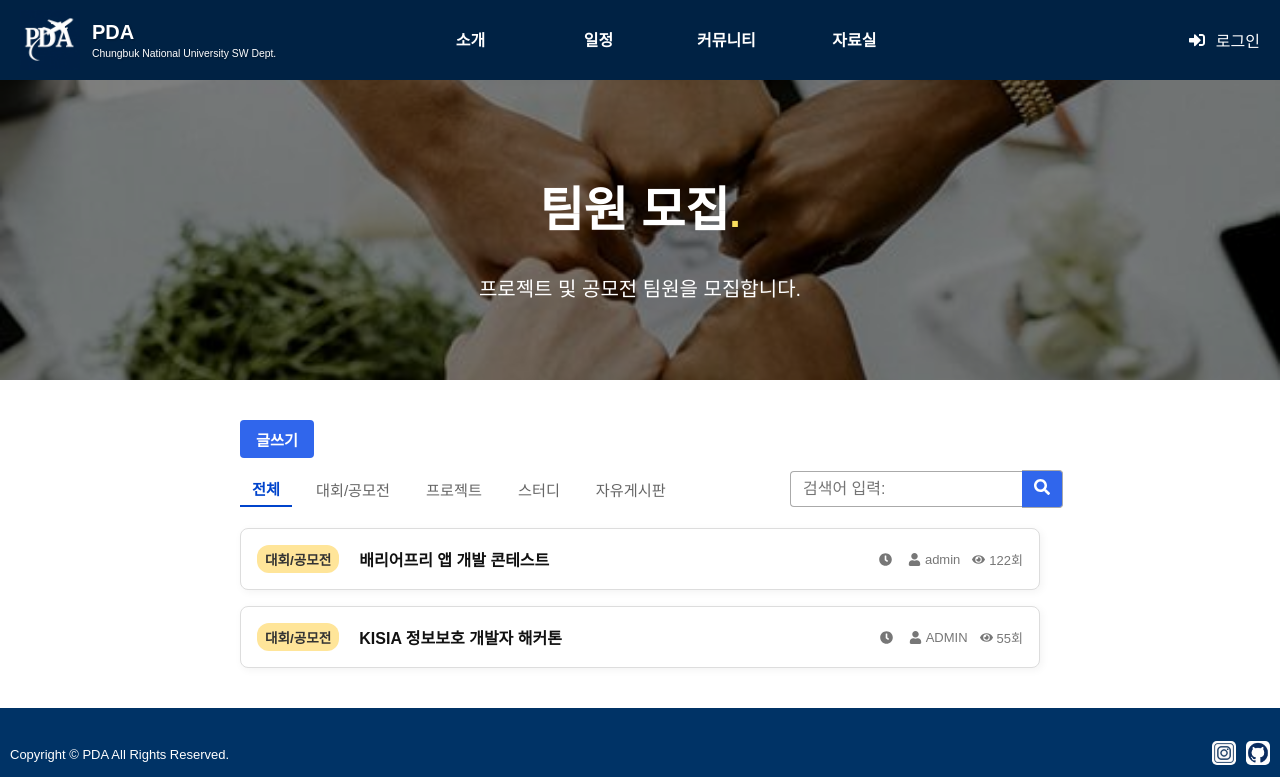
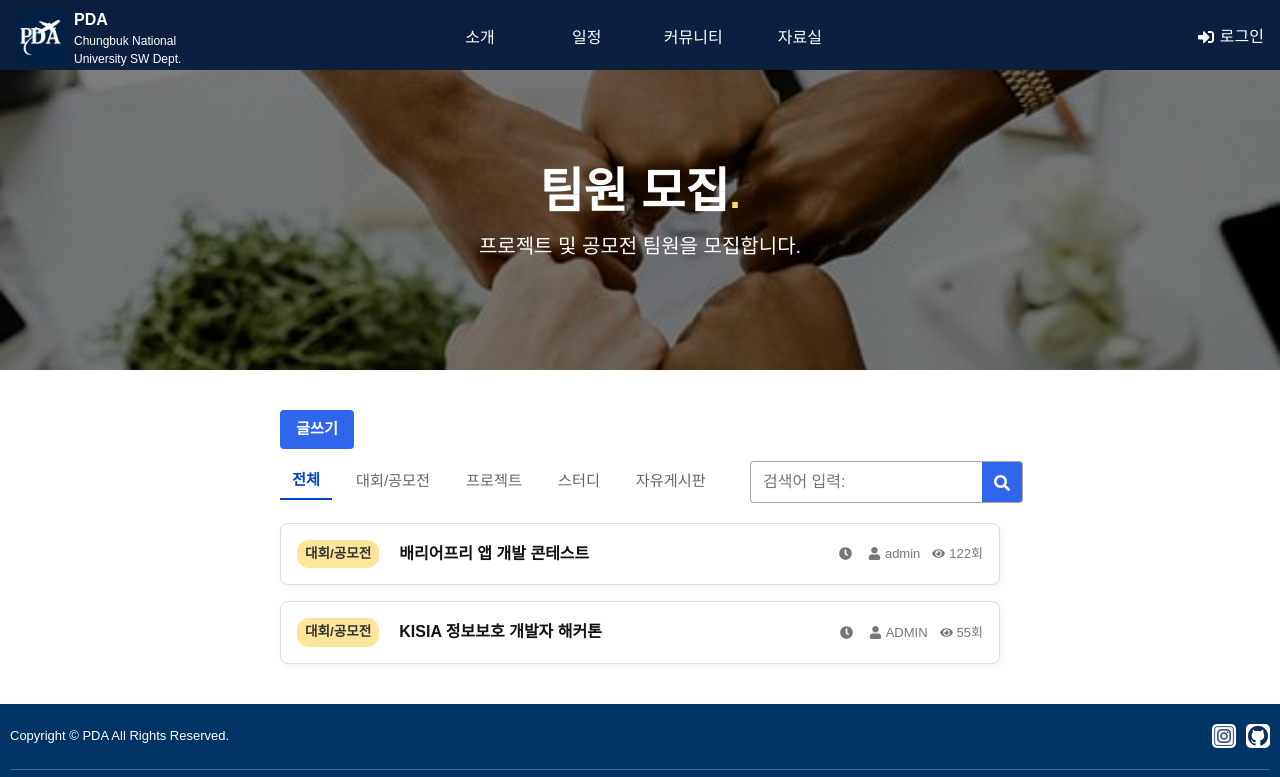
Before and after one commit to junhyeon-devops/club-website-infra, a React (Create React App) app: page /community/recuit in a window 1280 px wide. Shown: the top 777 px of the page. Built offline with nearby package versions, Linux system fonts and the light colour scheme; what quill2-image-uploader would draw is missing.

Commit message:
헤더 bootstrap 수정

```diff
--- a/package.json
+++ b/package.json
@@ -18,6 +18,7 @@
     "quill": "^2.0.3",
     "quill2-image-uploader": "^1.0.4",
     "react": "^19.1.0",
+    "react-bootstrap": "^2.10.10",
     "react-datepicker": "^8.4.0",
     "react-dom": "^19.1.0",
     "react-helmet": "^6.1.0",
--- a/src/App.js
+++ b/src/App.js
@@ -1,5 +1,6 @@
 import React from 'react';
 import { BrowserRouter as Router, Routes, Route } from 'react-router-dom';
+import 'bootstrap/dist/css/bootstrap.min.css';
 
 import Calendar from './pages/Calendar';
 import Header from './components/Header';
--- a/src/components/Header.css
+++ b/src/components/Header.css
@@ -1,250 +1,189 @@
-/* Header.css */
 .header-wrapper {
-  position: relative;
-  z-index: 10;
-  height: 10vh;
+  background-color: #0d1f3f;
+  color: white;
+  font-family: sans-serif;
+  z-index: 100;
+  height: 70px;
+  overflow: visible;
+  position: fixed;
+  top: 0;
+  left: 0;
+  width: 100%;
 }
 
-.hover-zone {
-  position: relative;
-  z-index: 10;
+body {
+  padding-top: 70px;
 }
 
-.header {
-  background-color: #002244;
-  height: 10vh;
-  display: flex;
-  justify-content: space-between;
-  align-items: center;
-  padding: 0 20px;
+.logo-text {
+  text-align: left;
 }
 
-.logo-section {
-  min-width: 200px;
+.header-wrapper .fw-bold {
+  font-size: 1rem;
 }
 
-.logo-link {
-  text-decoration: none;
-  color: inherit;
+.header-wrapper .text-start div:last-child {
+  font-size: 0.65rem;
+  line-height: 1.1;
 }
 
-.logo-container {
-  display: flex;
-  align-items: center;
-  gap: 12px;
+.header-wrapper img {
+  height: 50px !important;
 }
 
-.logo-image {
-  height: 7.5vh;
+/* 🔹 메뉴 아이템 스타일 */
+.nav-item {
+  position: relative;
+  cursor: pointer;
+  font-weight: 500;
+  padding: 8px 4px;
+  color: white;
 }
 
-.logo-text-group {
+/* 🔹 기본 상태에서는 강조선 없음 */
+.nav-item::after {
+  content: '';
+  position: absolute;
+  bottom: -19px;
+  left: 0;
+  width: 100%;
+  height: 3px;
+  background-color: white;
+  opacity: 0;
+  transition: opacity 0.2s ease;
+}
+
+/* 🔹 hover 시 강조선 표시 */
+.nav-item:hover::after {
+  opacity: 1;
+}
+
+/* ✅ PC 드롭다운 */
+.mega-dropdown {
+  position: absolute;
+  top: 70px;
+  left: 0;
+  width: 100%;
+  background-color: #ffffff;
+  padding: 20px 0;
+  border-top: 1px solid #333;
+  z-index: 1000;
+}
+
+.dropdown-col {
   display: flex;
   flex-direction: column;
-  justify-content: center;
-  line-height: 1.2;
-  text-shadow: 1px 1px 2px rgba(0, 0, 0, 0.3);
+  padding: 0 15px;
+  color: #aaa;
+  border-right: 1px solid #333;
+  min-width: 140px;
 }
 
-.club-name-ko {
-  font-size: 2.5vh;
-  font-weight: bold;
-  color: #ffffff;
+.dropdown-col:last-child {
+  border-right: none;
 }
 
-.club-name-en {
-  font-size: 1.3vh;
-  color: #ffffff;
-  font-weight: normal;
-  margin-top: 4px;
+.dropdown-item {
+  color: black;
+  padding: 8px 12px;
+  border-radius: 6px;
+  font-size: 0.95rem;
+  transition: background-color 0.2s ease, color 0.2s ease;
+  text-decoration: none;
 }
 
-.nav-section {
-  padding-right: 12.5vw;
-  display: flex;
-  justify-content: center;
+.dropdown-item:hover {
+  font-weight: bold;
+  background-color: #ffffff;
+  color: #000000;
 }
 
-.nav-list {
-  display: flex;
-  justify-content: space-between;
-  list-style: none;
+.hamburger-fixed {
+  position: fixed;
+  top: 13px;
+  right: 20px;
+  font-size: 28px;
+  background: transparent;
+  border: none;
+  color: #ffffff;
+  box-shadow: none;
   padding: 0;
-  margin: 0;
-  width: 40vw;         /* 이미 중앙 정렬을 위한 너비 */
-  margin-left: 1.5vw;    /* ✅ 오른쪽으로 2vw만큼 이동 */
+  z-index: 3000;
+  cursor: pointer;
+  display: none;
+  transition: all 0.2s ease;
 }
 
-.nav-item {
-  color:#ffffff;
-  position: relative;
-  margin: 0;
-}
-
-.invisible-box {
-  height: 10vh;
-  width: 10vw;
-  display: flex;
-  align-items: center;
-  justify-content: center;
-  background-color: transparent;
-  box-sizing: border-box;
-  cursor: pointer;
-  border-bottom: 3px solid transparent;
-  transition: border-bottom 0.3s ease;
-}
-
-.hover-border {
-  border-bottom: 3px solid white;
-}
-
-.nav-link {
-  background: none;
-  border: none;
-  color: #ffffff;
-  font-size: 16px;
-  font-weight: bold;
-  cursor: pointer;
-  transition: text-shadow 0.3s ease;
-}
-
-.glow-text {
-  text-shadow: 0 0 6px #ffffff, 0 0 10px #ccccff;
-}
-
-.dropdown-container {
-  position: absolute;
-  top: 10vh;
-  left: 0;
-  right: 0;
-  background-color: #fff;
-  display: flex;
-  justify-content: center;
-  padding: 20px 0;
-  width: 100%;
-  max-width: 100vw;
-  overflow-x: auto;
-  border-top: 0.5px solid #aaa;
-  height: auto;
-  z-index: 100;
-}
-
-.dropdown-column {
-  display: flex;
-  flex-direction: column;
-  align-items: center;
-  width: 10vw;
-  box-sizing: border-box;
-}
-
-.dropdown-text {
-  color: #000;
-  text-decoration: none;
-  font-size: 15px;
-  line-height: 30px;
-  transition: text-shadow 0.3s ease;
-  text-align: center;
-}
-
-.glow-text-dark {
-  text-shadow: 0 0 3px rgb(226, 226, 226), 0 0 6px rgb(226, 226, 226);
-  color: #002244;
-}
-
-.login-section {
-  display: flex;
-  justify-content: flex-end;
-  align-items: center;
-  gap: 20px;
-}
-
-.login-link {
-  color: #ffffff;
-  font-size: 2vh;
-  display: inline-block;
-  transition: text-decoration 0.3s ease;
-}
-
-.login-content {
-  display: inline-flex;
-  align-items: center;
-  gap: 6px;
-}
-
-.hamburger {
-  font-size: 24px;
-  background: none;
-  border: none;
-  color: #fff;
-  cursor: pointer;
-  margin-left: 10px;
-}
-
-.overlay {
+.mobile-overlay {
   position: fixed;
   top: 0;
   left: 0;
   width: 100vw;
   height: 100vh;
   background-color: rgba(0, 0, 0, 0.5);
-  z-index: 999;
+  backdrop-filter: blur(4px);
+  display: none;
+  justify-content: flex-end;
+  z-index: 1999;
 }
 
-.mobile-drawer {
-  position: fixed;
-  top: 0;
-  right: 0;
-  width: 50vw;
-  height: 100vh;
-  background-color: #e9ecef;
+.mobile-overlay.show {
+  display: flex;
+}
+
+.mobile-sidebar {
+  background-color: #f8f9fa;
+  width: 80%;
+  max-width: 320px;
+  height: 100%;
+  padding: 70px 20px 20px;
+  overflow-y: auto;
   display: flex;
   flex-direction: column;
-  padding: 0px;
-  z-index: 1000;
-  box-shadow: -2px 0 5px rgba(0, 0, 0, 0.2);
-  transition: transform 0.2s ease-in-out;
-  transform: translateX(100%);
 }
 
-.mobile-header {
-  display: flex;
-  align-items: center;
-  gap: 10px;
-  margin-bottom: 10px;
-  padding: 10px;
+.mobile-sidebar-section {
+  margin-bottom: 20px;
 }
 
-.mobile-logo-image {
-  width: 15vw;
+.mobile-menu-category {
+  color: #111;
+  font-weight: bold;
+  margin-bottom: 10px;
+  border-bottom: 2px solid #0d1f3f;
+  padding-bottom: 4px;
 }
 
-.mobile-category {
-  font-size: 17px;
-  font-weight: bold;
-  margin: 15px 0 8px 20px;
-  color: #000;
-  cursor: pointer;
+.mobile-menu-item {
+  display: block;
+  padding: 10px 8px;
+  color: #222;
+  text-decoration: none;
+  font-weight: 500;
+  border-radius: 4px;
+  border-bottom: 1px solid #ddd;
+  transition: background-color 0.2s;
 }
 
-.submenu-border-top {
-  width: 100%;
-  height: 2px;
-  background-color: #002244;
-  margin-top: 8px;
+.mobile-menu-item:hover {
+  background-color: #e6e6e6;
 }
 
-.mobile-submenu-box {
-  background-color: #dee2e6;
-  border-radius: 4px;
-  padding: 3px 10px;
-  margin-bottom: 12px;
+/* 반응형 */
+@media screen and (max-width: 1200px) {
+  .nav-item,
+  .mega-dropdown {
+    display: none !important;
+  }
+
+  .logo-text,
+  .login-btn {
+    display: none !important;
+  }
+
+  .hamburger-fixed {
+    display: block !important;
+    z-index: 3000;
+  }
 }
-
-.mobile-submenu-item {
-  color: #000;
-  padding: 10px 0;
-  text-decoration: none;
-  border-bottom: 1px solid #ccc;
-  display: block;
-  transition: color 0.3s ease;
-}
--- a/src/components/Header.js
+++ b/src/components/Header.js
@@ -1,231 +1,169 @@
-// Header.js
 import React, { useState, useEffect } from 'react';
 import { Link, useLocation } from 'react-router-dom';
+import './Header.css';
+import 'bootstrap/dist/css/bootstrap.min.css';
 import { FaSignInAlt } from 'react-icons/fa';
-import './Header.css';
 
-
-const navItems = [
-  {
-    label: '소개',
-    submenu: [
-      { text: '동아리 소개', link: '/intro/clubintro' },
-      { text: '교수님 소개', link: '/intro/professors' },
-      { text: '현 임원 소개', link: '/intro/staff' },
-    ],
-  },
-  {
-    label: '일정',
-    submenu: [
-      { text: '캘린더', link: '/schedule/calendar' },
-      { text: '내 일정', link: '/schedule/schedulelist' },
-    ],
-  },
-  {
-    label: '커뮤니티',
-    submenu: [
-      { text: '대회/공모전', link: '/community/recuit' },
-      { text: '프로젝트', link: '/community/recuit' },
-      { text: '스터디', link: '/community/recuit' },
-      { text: '자유게시판', link: '/community/recuit' },
-    ],
-  },
-  {
-    label: '자료실',
-    submenu: [
-      { text: '학습 자료', link: '/resources/learning' },
-      { text: '졸업요건', link: '/resources/graduation' },
-    ],
-  },
-];
-
-
-
-
-const Header = () => {
-  const [isHovering, setIsHovering] = useState(false);
-  const [hoveredNavIndex, setHoveredNavIndex] = useState(null);
-  const [hoveredDropdownIndex, setHoveredDropdownIndex] = useState(null);
-  const [isMenuOpen, setIsMenuOpen] = useState(false);
-  const [isMobile, setIsMobile] = useState(window.innerWidth <= 1024);
-  const [activeDropdownIndex, setActiveDropdownIndex] = useState(null);
-  const [isLoginHover, setIsLoginHover] = useState(false);
+function Header() {
+  const [showDropdown, setShowDropdown] = useState(false);
+  const [hoveredTab, setHoveredTab] = useState(null);
+  const [isMobileMenuOpen, setIsMobileMenuOpen] = useState(false);
+  const [isMobile, setIsMobile] = useState(window.innerWidth <= 1200);
   const location = useLocation();
 
+  const tabOrder = ['about', 'schedule', 'community', 'resources'];
+
+  const menuItems = {
+    about: ['동아리 소개', '교수님 소개', '현 임원 소개'],
+    schedule: ['캘린더', '내 일정'],
+    community: ['대회/공모전', '프로젝트', '스터디', '자유게시판'],
+    resources: ['학습자료', '졸업요건'],
+  };
+
+  const linkPaths = {
+    '동아리 소개': '/intro/clubintro',
+    '교수님 소개': '/intro/professors',
+    '현 임원 소개': '/intro/staff',
+    '캘린더': '/schedule/calendar',
+    '내 일정': '/schedule/schedulelist',
+    '대회/공모전': '/community/recuit?category=대회/공모전',
+    '프로젝트': '/community/recuit?category=프로젝트',
+    '스터디': '/community/recuit?category=스터디',
+    '자유게시판': '/community/recuit?category=자유게시판',
+    '학습자료': '/resources/learning',
+    '졸업요건': '/resources/graduation',
+  };
+
+  const toggleMobileMenu = () => setIsMobileMenuOpen((prev) => !prev);
+  const closeMobileMenu = () => setIsMobileMenuOpen(false);
+
   useEffect(() => {
-    const handleResize = () => setIsMobile(window.innerWidth <= 1024);
+    const handleResize = () => {
+      const isNowMobile = window.innerWidth <= 1200;
+      setIsMobile(isNowMobile);
+      if (!isNowMobile) setIsMobileMenuOpen(false);
+    };
     window.addEventListener('resize', handleResize);
     return () => window.removeEventListener('resize', handleResize);
   }, []);
 
   useEffect(() => {
-    setIsHovering(false);
-    setIsMenuOpen(false);
-  }, [location]);
-
-  const handleNavToggle = () => {
-    setIsMenuOpen(!isMenuOpen);
-  };
+    setShowDropdown(false);
+    setHoveredTab(null);
+  }, [location.pathname]);
 
   return (
-    <header className="header-wrapper">
-      <div className="hover-zone">
-        <div className="header">
-          <div className="logo-section">
-            <Link to="/" className="logo-link">
-              <div className="logo-container">
-                <img src="/logo.png" alt="로고" className="logo-image" />
-                <div className="logo-text-group">
-                  <div className="club-name-ko">PDA</div>
-                  <div className="club-name-en">Chungbuk National University SW Dept.</div>
+    <div className="header-wrapper">
+      <nav className="main-nav" onMouseLeave={() => { setShowDropdown(false); setHoveredTab(null); }}>
+        <div className="container-fluid text-white py-2">
+          <div className="row align-items-center text-center">
+            <div className="col-2 d-flex align-items-center justify-content-start ps-3">
+              <Link to="/" className="text-white text-decoration-none" style={{ cursor: 'pointer' }}>
+                <div className="d-flex align-items-center">
+                  <img src="/logo.png" alt="logo" style={{ height: '30px', marginRight: '8px' }} />
+                  <div className="logo-text">
+                    <div className="fw-bold">PDA</div>
+                    <div style={{ fontSize: '0.75rem' }}>Chungbuk National University SW Dept.</div>
                   </div>
                 </div>
               </Link>
             </div>
 
-          {!isMobile && (
-            <nav className="nav-section">
-              <ul className="nav-list">
-                {navItems.map((item, index) => (
-                  <li
-                    key={item.label}
-                    className="nav-item"
+            <div className="col-2"></div>
+
+            {!isMobile &&
+              tabOrder.map((tab) => (
+                <div
+                  key={tab}
+                  className="col-1 nav-item"
                   onMouseEnter={() => {
-                      setIsHovering(true);
-                      setHoveredNavIndex(index);
-                    }}
-                    onMouseLeave={() => {
-                      setIsHovering(false);
-                      setHoveredNavIndex(null);
+                    setHoveredTab(tab);
+                    setShowDropdown(true);
                   }}
                 >
-                    <div className={`invisible-box ${hoveredNavIndex === index ? 'hover-border' : ''}`}>
-                      <button className={`nav-link ${hoveredNavIndex === index ? 'glow-text' : ''}`}>
-                        {item.label}
-                      </button>
+                  <Link
+                    to={linkPaths[menuItems[tab][0]]}
+                    className="text-white text-decoration-none"
+                  >
+                    {tab === 'about'
+                      ? '소개'
+                      : tab === 'schedule'
+                      ? '일정'
+                      : tab === 'community'
+                      ? '커뮤니티'
+                      : '자료실'}
+                  </Link>
                 </div>
-                  </li>
               ))}
-              </ul>
-            </nav>
-          )}
 
-          <div className="login-section">
-            <Link
-              to="/login"
-              className="login-link"
-              style={{ textDecoration: isLoginHover ? 'underline' : 'none', textUnderlineOffset: '4px' }}
-              onMouseEnter={() => setIsLoginHover(true)}
-              onMouseLeave={() => setIsLoginHover(false)}
-            >
-              <span className="login-content">
-                <FaSignInAlt /> &nbsp;로그인
-              </span>
+            <div className="col-3"></div>
+
+            <div className="col-1 text-end pe-3 login-btn">
+              <Link to="/login" className="text-white text-decoration-none d-inline-flex align-items-center">
+                <FaSignInAlt style={{ marginRight: '6px' }} />
+                로그인
               </Link>
-            <button
-              className="hamburger"
-              style={{ display: isMobile ? 'block' : 'none' }}
-              onClick={handleNavToggle}
-            >
-              ☰
-            </button>
+            </div>
           </div>
         </div>
 
-        {!isMobile && isHovering && (
-          <div
-            className="dropdown-container"
-            onMouseEnter={() => setIsHovering(true)}
-            onMouseLeave={() => {
-              setIsHovering(false);
-              setHoveredDropdownIndex(null);
-            }}
+        {isMobile && (
+          <div className={`hamburger-fixed ${isMobileMenuOpen ? 'active' : ''}`} onClick={toggleMobileMenu}>
+            &#9776;
+          </div>
+        )}
+
+        {showDropdown && !isMobile && (
+          <div className="mega-dropdown">
+            <div className="container-fluid">
+              <div className="row">
+                <div className="col-4"></div>
+                {tabOrder.map((key) => (
+                  <div key={key} className="col-1 dropdown-col">
+                    {menuItems[key].map((item, idx) => (
+                      <Link
+                        key={idx}
+                        to={linkPaths[item] || '#'}
+                        className="dropdown-item text-decoration-none"
                       >
-            {navItems.map((item, index) => (
-              <div
-                key={item.label}
-                className="dropdown-column"
-                style={{ borderRight: index === navItems.length - 1 ? 'none' : '1px solid #ccc' }}
-              >
-                {item.submenu.map((subItem, subIndex) => (
-                  <Link
-                    key={subItem.text}
-to={
-      item.label === '커뮤니티'
-        ? { pathname: subItem.link, search: `?category=${encodeURIComponent(subItem.text)}` }
-        : subItem.link
-    }
-                    className={`dropdown-text ${hoveredDropdownIndex === `${index}-${subIndex}` ? 'glow-text-dark' : ''}`}
-                    onMouseEnter={() => setHoveredDropdownIndex(`${index}-${subIndex}`)}
-                    onMouseLeave={() => setHoveredDropdownIndex(null)}
-                  >
-                    {subItem.text}
+                        {item}
                       </Link>
                     ))}
                   </div>
                 ))}
+                <div className="col-4"></div>
+              </div>
+            </div>
           </div>
         )}
 
-        {isMobile && (
-          <>
-            {isMenuOpen && <div className="overlay" onClick={handleNavToggle} />}
-
-            <div
-              className="mobile-drawer"
-              style={{ transform: isMenuOpen ? 'translateX(0)' : 'translateX(100%)' }}
+        {isMobileMenuOpen && (
+          <div className="mobile-overlay show" onClick={closeMobileMenu}>
+            <div className="mobile-sidebar" onClick={(e) => e.stopPropagation()}>
+              {tabOrder.map((key) => (
+                <div key={key} className="mobile-sidebar-section">
+                  <div className="mobile-menu-category">{key.toUpperCase()}</div>
+                  {menuItems[key].map((item, idx) => (
+                    <Link
+                      key={idx}
+                      to={linkPaths[item] || '#'}
+                      onClick={closeMobileMenu}
+                      className="mobile-menu-item"
                     >
-              <div className="mobile-header">
-                <img src="/loginlogo.png" alt="로고" className="mobile-logo-image" />
-              </div>
-
-              {navItems.map((item, index) => {
-                const isActive = activeDropdownIndex === index;
-                return (
-                  <div key={item.label}>
-                    <div
-                      className="mobile-category"
-                      style={{ color: isActive ? '#002244' : '#000' }}
-                      onClick={() => setActiveDropdownIndex(isActive ? null : index)}
-                    >
-                      {item.label}
-                    </div>
-
-                    <div
-                      style={{
-                        maxHeight: isActive ? '500px' : '0',
-                        opacity: isActive ? 1 : 0,
-                        padding: isActive ? '3px 10px' : '0 10px',
-                        transition: 'all 0.3s ease',
-                        overflow: 'hidden',
-                      }}
-                    >
-                      {isActive && <div className="submenu-border-top" />}
-                      <div className="mobile-submenu-box">
-                        {item.submenu.map((subItem, subIndex) => (
-                          <Link
-                            key={subItem.text}
-to={
-      item.label === '커뮤니티'
-        ? { pathname: subItem.link, search: `?category=${encodeURIComponent(subItem.text)}` }
-        : subItem.link
-    }
-                            className="mobile-submenu-item"
-                          >
-                            {subItem.text}
+                      {item}
                     </Link>
                   ))}
                 </div>
+              ))}
+              <Link to="/login" onClick={closeMobileMenu} className="mobile-menu-item">
+                로그인
+              </Link>
             </div>
           </div>
+        )}
+      </nav>
+    </div>
   );
-              })}
-            </div>
-          </>
-        )}
-      </div>
-    </header>
-  );
-};
+}
 
 export default Header;
--- a/src/components/ImageSlider.js
+++ b/src/components/ImageSlider.js
@@ -1,7 +1,6 @@
 import React, { useState, useEffect } from 'react';
 import { Swiper, SwiperSlide } from 'swiper/react';
-import { EffectFade, Autoplay } from 'swiper/modules';
-import { Pagination } from 'swiper/modules';
+import { EffectFade, Autoplay, Pagination } from 'swiper/modules';
 
 import 'swiper/css';
 import 'swiper/css/effect-fade';
@@ -45,7 +44,7 @@ const ImageSlider = () => {
       </Swiper>
 
       <div style={styles.overlay}>
-        <div style={{ fontSize: '60px', fontWeight: 'bold', lineHeight: '1.3', textAlign: 'center' }}>
+        <div style={styles.mainTextContainer}>
           <div
             style={{
               ...styles.fadeText,
@@ -62,7 +61,8 @@ const ImageSlider = () => {
               textShadow: '0 2px 6px rgba(0,0,0,0.8)',
             }}
           >
-            SCHOOL OF COMPUTER SCIENCE<br />ACADEMIC CLUB <span style={styles.pdaText}><span style={styles.yelloDot}>.</span></span>
+            SCHOOL OF COMPUTER SCIENCE<br />
+            ACADEMIC CLUB <span style={styles.pdaText}><span style={styles.yellowDot}>.</span></span>
           </div>
         </div>
         <div
@@ -83,7 +83,8 @@ const styles = {
   wrapper: {
     position: 'relative',
     width: '100%',
-    height: '90vh',
+    height: 'calc(100vh - 70px)', // 헤더 높이만큼 빼기
+    minHeight: '320px', // 모바일 대비 보완
     overflow: 'hidden',
   },
   swiper: {
@@ -112,18 +113,25 @@ const styles = {
     textAlign: 'center',
     pointerEvents: 'none',
     zIndex: 2,
+    padding: '0 10px',
+  },
+  mainTextContainer: {
+    fontSize: 'clamp(2rem, 6vw, 60px)',
+    fontWeight: 'bold',
+    lineHeight: '1.3',
+    textAlign: 'center',
   },
   pdaText: {
     fontWeight: 'bold',
   },
-  yelloDot: {
+  yellowDot: {
     fontFamily: `'Pretendard', 'Noto Sans KR', sans-serif`,
     color: '#F9DC5C',
-    fontSize: '75px',
+    fontSize: 'clamp(2rem, 6vw, 70px)',
   },
   subText: {
     marginTop: '10px',
-    fontSize: '16px',
+    fontSize: 'clamp(0.9rem, 2.2vw, 18px)',
     textShadow: '0 1px 3px rgba(0,0,0,0.7)',
   },
   fadeText: {
--- a/src/pages/Calendar.css
+++ b/src/pages/Calendar.css
@@ -10,7 +10,11 @@
   margin: 0 auto;
   box-sizing: border-box;
 }
-
+.calendar-page a,
+.fc a {
+  text-decoration: none !important;
+  color: black !important;
+}
 /* ✅ FullCalendar 구조 및 배경 제거 */
 .fc,
 .fc-theme-standard .fc-scrollgrid,
--- a/src/pages/Login.js
+++ b/src/pages/Login.js
@@ -47,7 +47,6 @@ const Login = () => {
       <input type="password" placeholder="비밀번호" />
       <input type="password" placeholder="비밀번호 확인" />
       <button>회원가입</button>
-
       <div className="close-btn" onClick={() => setShowSignup(false)}>×</div>
     </div>
   </div>
```
Also changed, not shown: 1 other file (tests, documents, lock files or other folders). Lines whose indentation alone changed are shown as unchanged.
